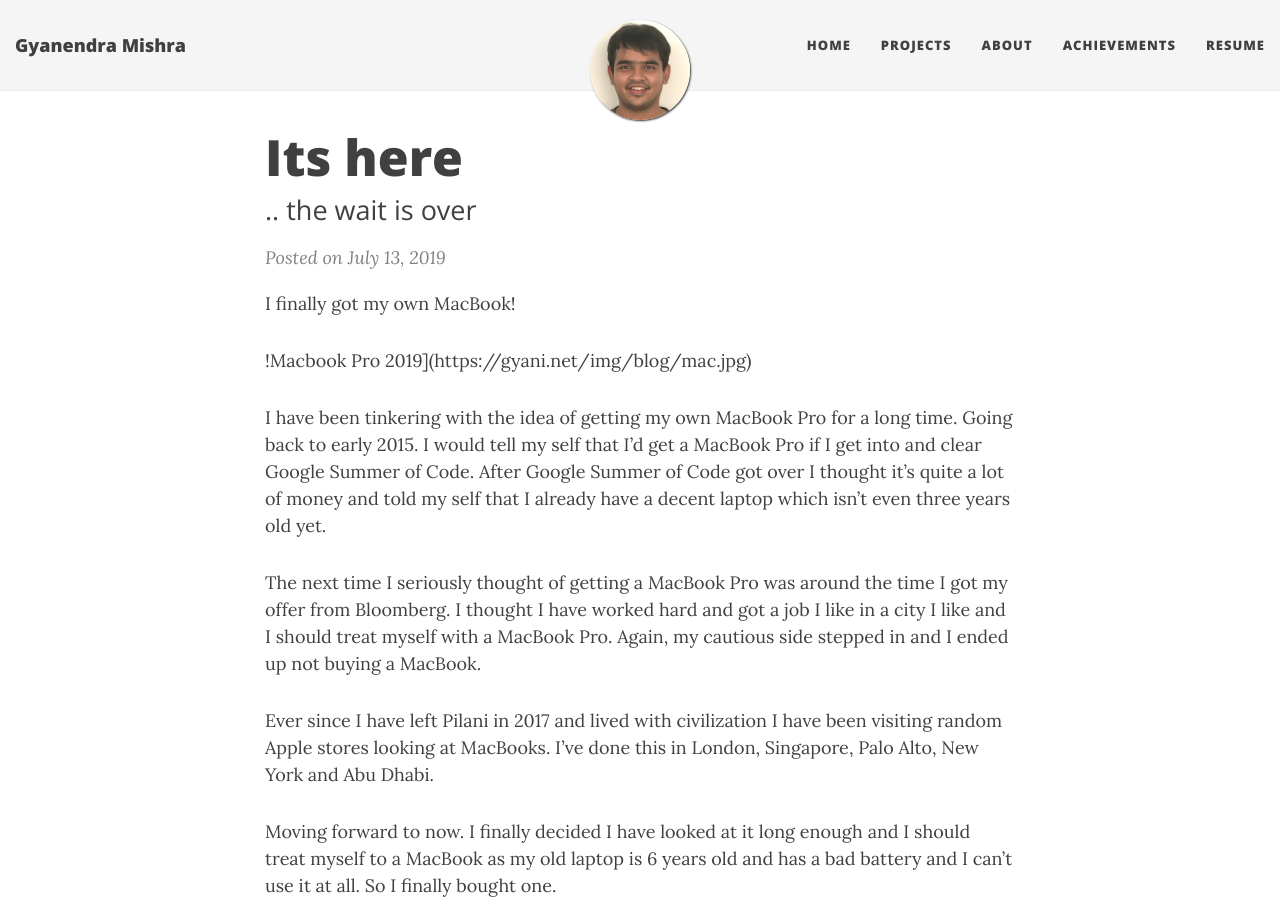
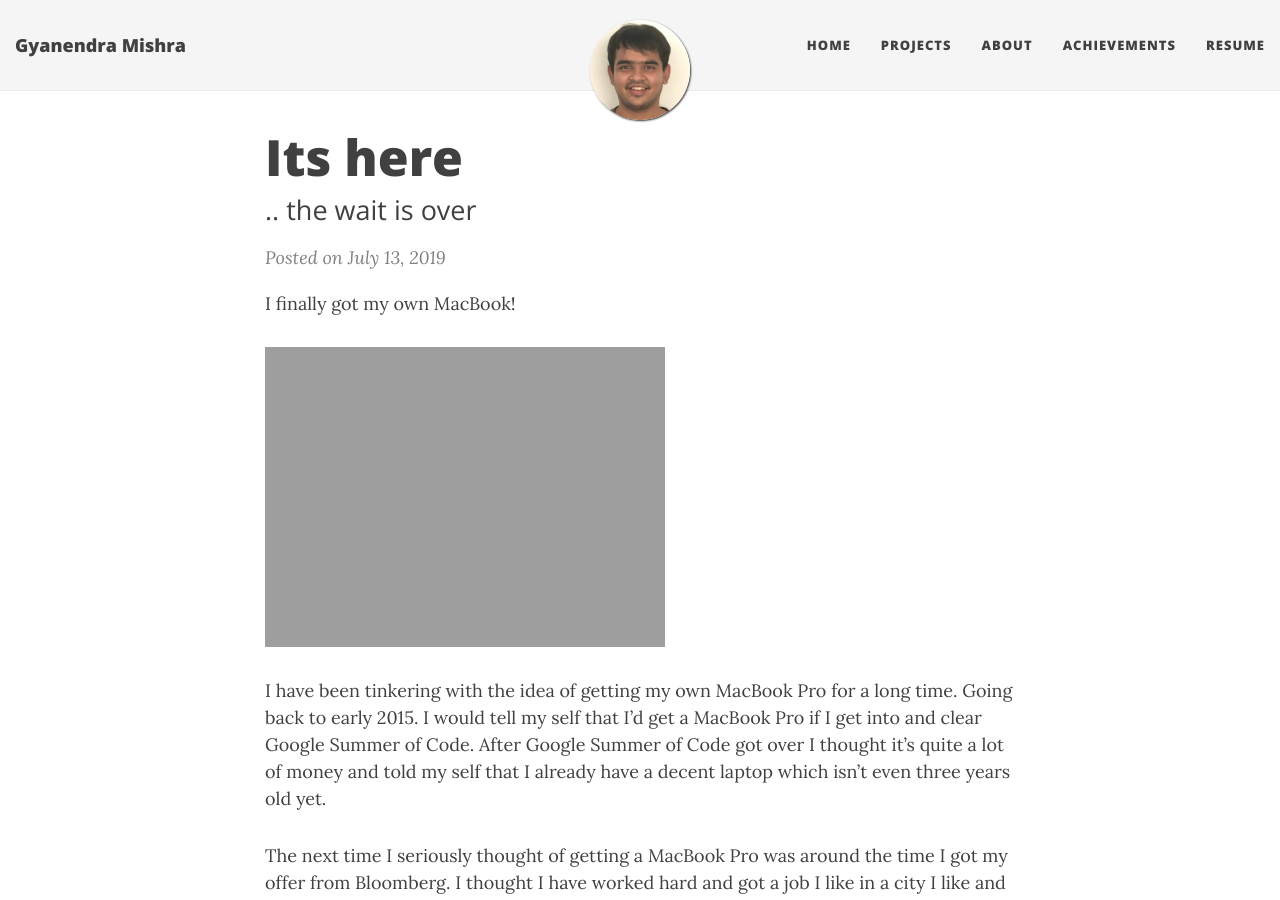
Before and after one commit to h4ck3rk3y/h4ck3rk3y.github.io, a Jekyll site: the page built from _posts/2019-07-13-its-here.md, in a window 1280 px wide and 900 px high. Built offline with Jekyll 4.4.1, drawn with Linux system fonts in a browser that asks for light colours; nearby versions of some CDN libraries; comment, search, counter and statistics services are not loaded.

Commit message:
fixed image link

```diff
--- a/_posts/2019-07-13-its-here.md
+++ b/_posts/2019-07-13-its-here.md
@@ -8,7 +8,7 @@ fb-img: https://gyani.net/img/blog/mac.jpg
 
 I finally got my own MacBook!
 
-!Macbook Pro 2019](https://gyani.net/img/blog/mac.jpg)
+![Macbook Pro 2019](https://gyani.net/img/blog/mac.jpg)
 
 I have been tinkering with the idea of getting my own MacBook Pro for a long time. Going back to early 2015. I would tell my self
 that I'd get a MacBook Pro if I get into and clear Google Summer of Code. After Google Summer of Code got over I thought it's quite
```
